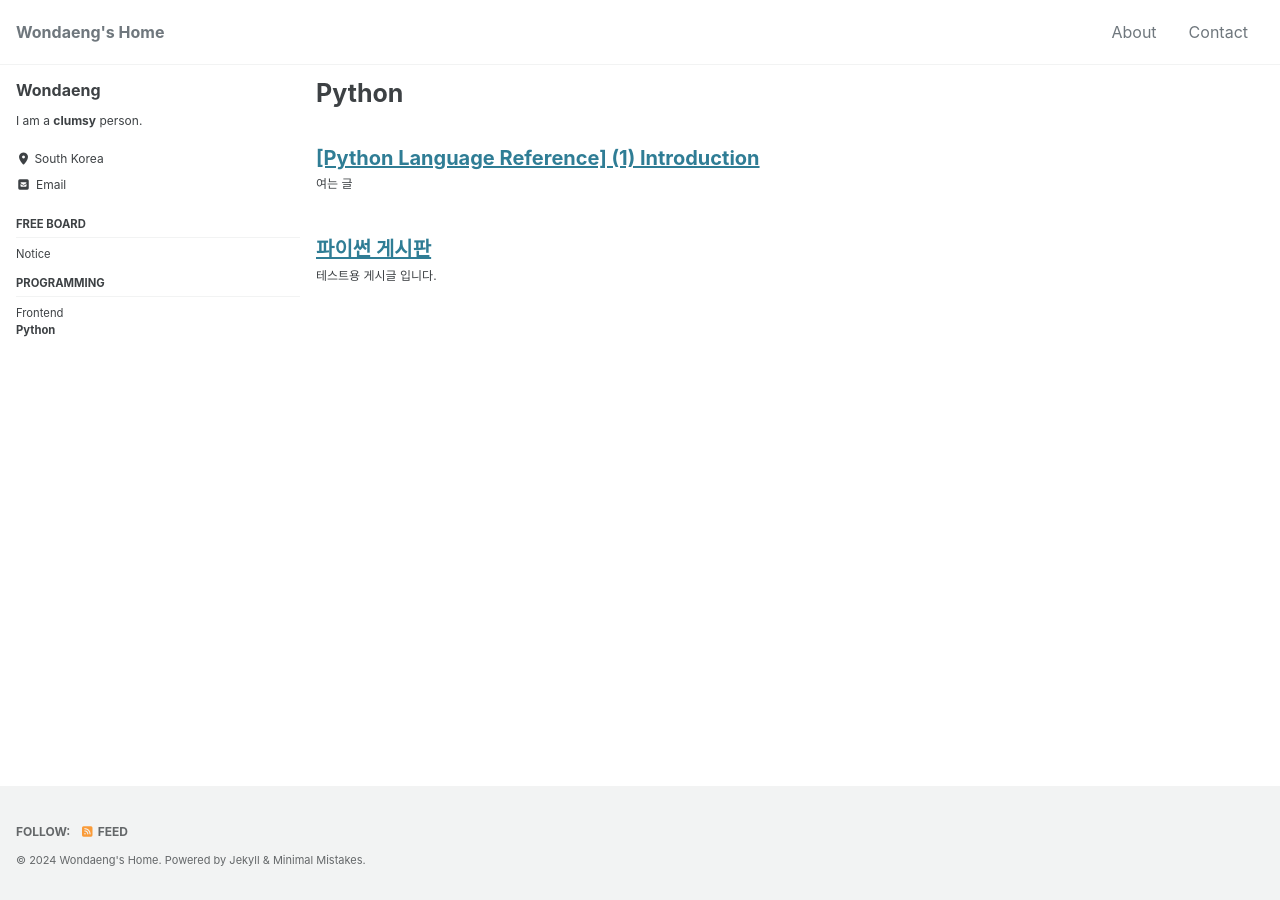
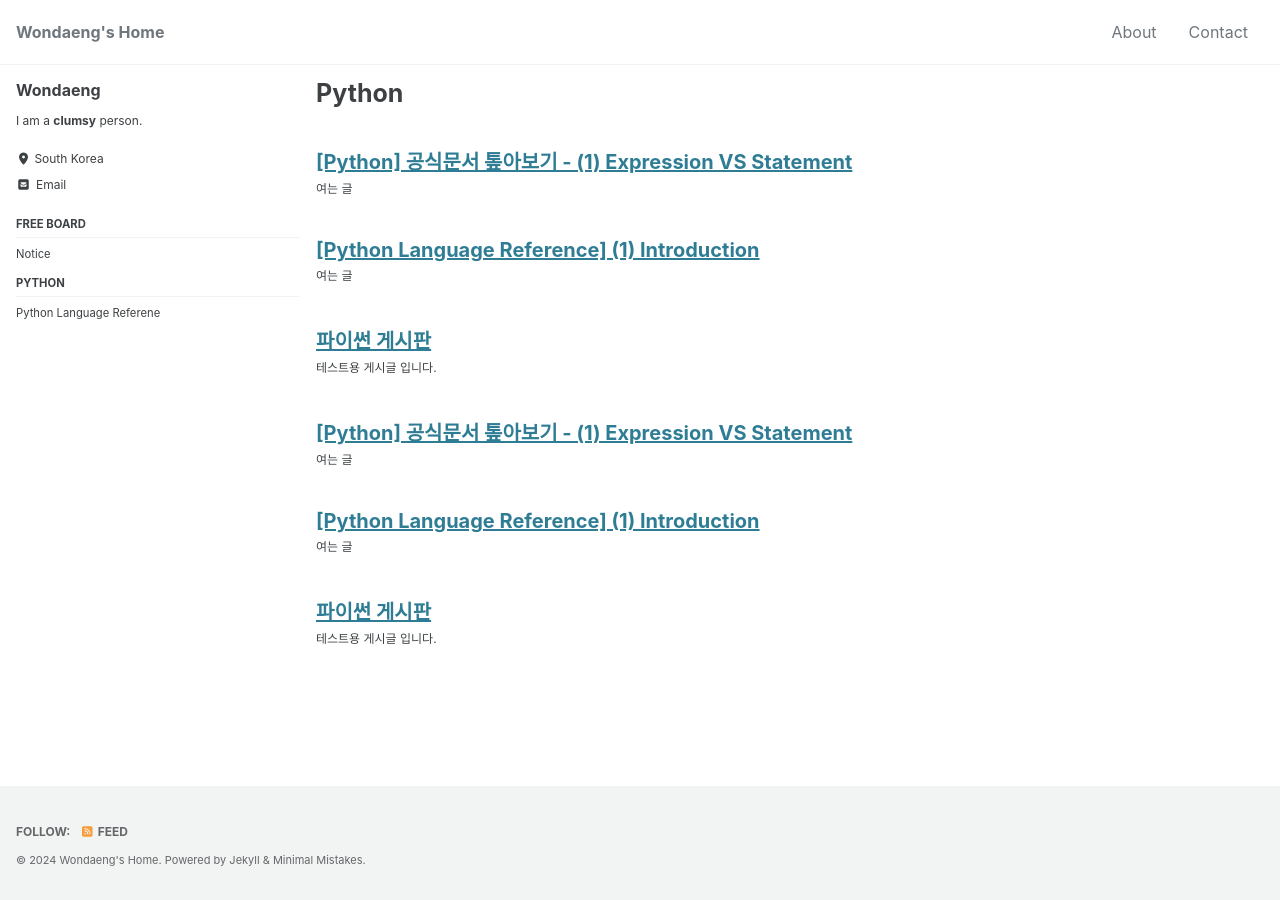
Before and after one commit to Wondaeng/Wondaeng.github.io, a Jekyll site: the page built from programming/python/index.html, in a window 1280 px wide. Built offline with Jekyll 4.4.1, drawn with Linux system fonts in a browser that asks for light colours; cached includes are drawn as plain includes.

Commit message:
update categories

```diff
--- a/_data/navigation.yml
+++ b/_data/navigation.yml
@@ -9,9 +9,7 @@ sub_category:
     children:
       - title: "Notice"
         url: /free-board/notice/
-  - title: "Programming"
+  - title: "Python"
     children:
-      - title: "Frontend"
-        url: /programming/frontend/
-      - title: "Python"
-        url: /programming/python/
+      - title: "Python Language Referene"
+        url: /python/plr/
--- /dev/null
+++ b/programming/python/_posts/2024-07-04-plr_namespace.md
@@ -0,0 +1,22 @@
+---
+layout: single
+title: "[Python] 공식문서 톺아보기 - (1) Expression VS Statement"
+author: "wondaeng"
+date: "2024-06-26 12:30:00 +0900"
+---
+
+# 여는 글
+
+Python을 사용하다보면 수많은 변수를 만들게 됩니다. 그도 그럴것이, 애초에 프로그래밍 언어란 수많은 데이터를 다루기 위해 존재하는 거니까요.
+
+파이썬을 처음 배울 때, `a = 10` 이렇게 코드를 쓰면 a라는 변수에 10이라는 정수 값이 할당된다라고 배웠습니다. 당시에는 별다른 의문점 없이 넘어갔으나, 파이썬과 친해진 지 좀 된 지금은 조금 어색해 보이네요.
+
+대부분의 수업과 온라인 자료에서는 이 등호 `=`를 `assignment operator`라고 부릅니다. 어떤 값을 변수에 할당하는 "일"을 하죠. 그런데... operator는 expression에 쓰는 것 아니었나요? 이 `a = 10`가 expression 이라면 자고로 하나의 값으로 eval이 되어야 하는건데 말이죠 -_-. 앞서말한 어떤 "일을 한다"라는 건 오히려 statement의 개념에 해당합니다. 헷갈리기 시작합니다.
+
+이 무너진(ㅠㅠ) 저의 개념을 바로잡기 위해서 파이썬 공식문서를 다시 뒤져봤습니다.
+
+이번 포스팅은 파이썬 공식문서:
+[PEP 572 - Assignment Expression](https://peps.python.org/pep-0572/)
+을 참고하였습니다.
+
+# Rationale
--- /dev/null
+++ b/python/plr/_posts/2024-06-27-first_python.md
@@ -0,0 +1,8 @@
+---
+layout: single
+title: "파이썬 게시판"
+author: "wondaeng"
+date: "2024-06-26 12:30:00 +0900"
+---
+
+테스트용 게시글 입니다.
--- /dev/null
+++ b/python/plr/_posts/2024-07-03-plr_introduction.md
@@ -0,0 +1,14 @@
+---
+layout: single
+title: "[Python Language Reference] (1) Introduction"
+author: "wondaeng"
+date: "2024-06-26 12:30:00 +0900"
+---
+
+# 여는 글
+
+Python을 하다보면 expression과 statement 라는 단어 자주 마주치게 됩니다. 딱히 정확한 뜻을 모른다고 문제가 되지 않아 막연한 느낌만 가지고 넘어간 내용이었죠. 문득 이렇게 "감"으로 이해하고 넘어갔던 것들이 많다는걸 깨닫게 되어 이번기회에 처음부터 훑어보고자 합니다. [파이썬 3.12 버전의 공식문서](https://docs.python.org/3.12/reference/)를 참고하였습니다.
+
+위 문서에서는 특이한 표기법을 사용하는데, 몰라도 이해하는데에는 크게 지장이 없어 이번 포스팅에서는 자세한 설명을 생략합니다.
+이에 관해 더 깊은 이해를 하고싶으신 분은 Backus–Naur form (BNF)를 키워드로 검색해주세요.
+저는 [이 블로그](http://www.aistudy.com/linguistics/BNF.htm)를 참조하였습니다.
--- /dev/null
+++ b/python/plr/_posts/2024-07-04-plr_namespace.md
@@ -0,0 +1,22 @@
+---
+layout: single
+title: "[Python] 공식문서 톺아보기 - (1) Expression VS Statement"
+author: "wondaeng"
+date: "2024-06-26 12:30:00 +0900"
+---
+
+# 여는 글
+
+Python을 사용하다보면 수많은 변수를 만들게 됩니다. 그도 그럴것이, 애초에 프로그래밍 언어란 수많은 데이터를 다루기 위해 존재하는 거니까요.
+
+파이썬을 처음 배울 때, `a = 10` 이렇게 코드를 쓰면 a라는 변수에 10이라는 정수 값이 할당된다라고 배웠습니다. 당시에는 별다른 의문점 없이 넘어갔으나, 파이썬과 친해진 지 좀 된 지금은 조금 어색해 보이네요.
+
+대부분의 수업과 온라인 자료에서는 이 등호 `=`를 `assignment operator`라고 부릅니다. 어떤 값을 변수에 할당하는 "일"을 하죠. 그런데... operator는 expression에 쓰는 것 아니었나요? 이 `a = 10`가 expression 이라면 자고로 하나의 값으로 eval이 되어야 하는건데 말이죠 -_-. 앞서말한 어떤 "일을 한다"라는 건 오히려 statement의 개념에 해당합니다. 헷갈리기 시작합니다.
+
+이 무너진(ㅠㅠ) 저의 개념을 바로잡기 위해서 파이썬 공식문서를 다시 뒤져봤습니다.
+
+이번 포스팅은 파이썬 공식문서:
+[PEP 572 - Assignment Expression](https://peps.python.org/pep-0572/)
+을 참고하였습니다.
+
+# Rationale
--- /dev/null
+++ b/python/plr/index.html
@@ -0,0 +1,5 @@
+---
+layout: category
+title: Python
+taxonomy: python
+---
```
